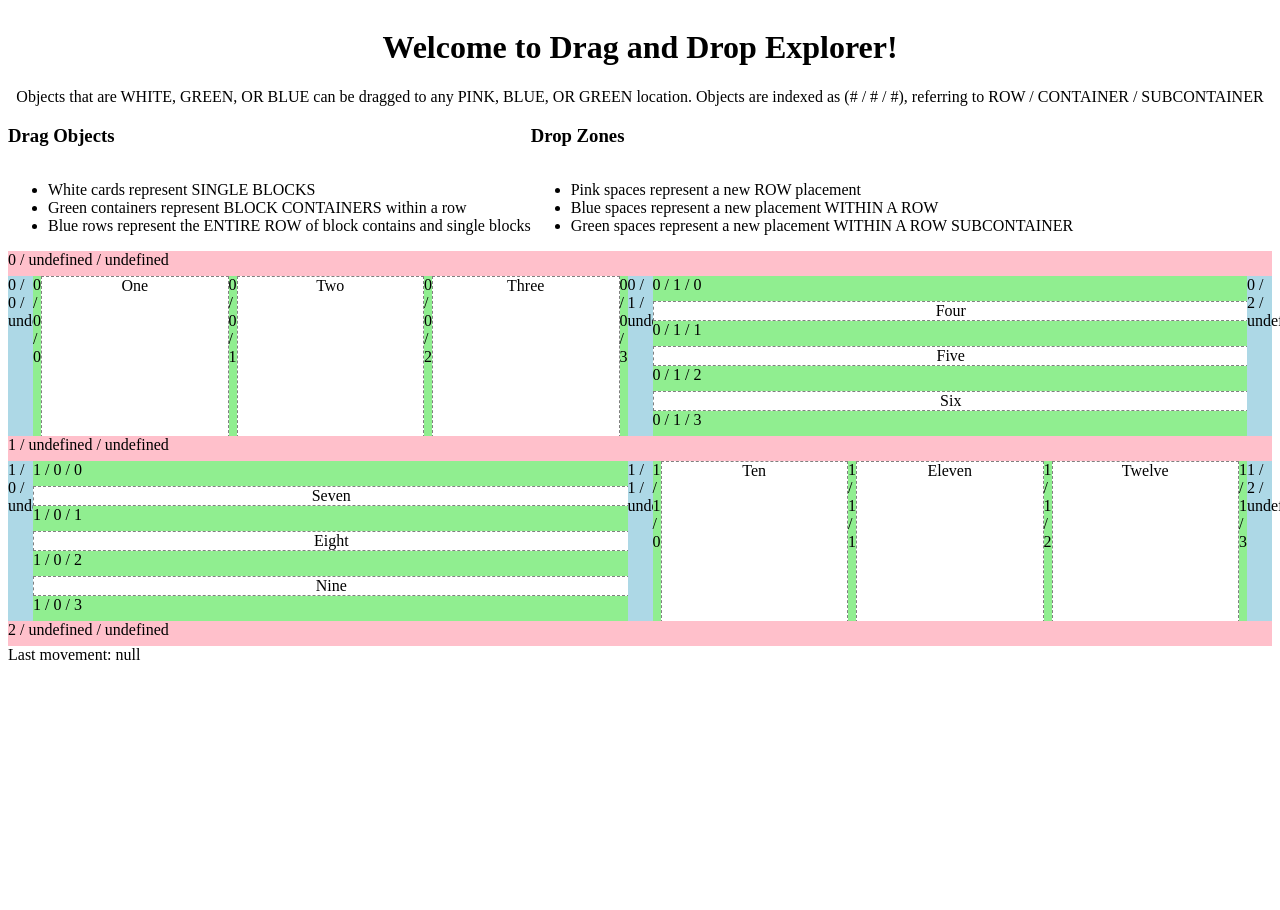
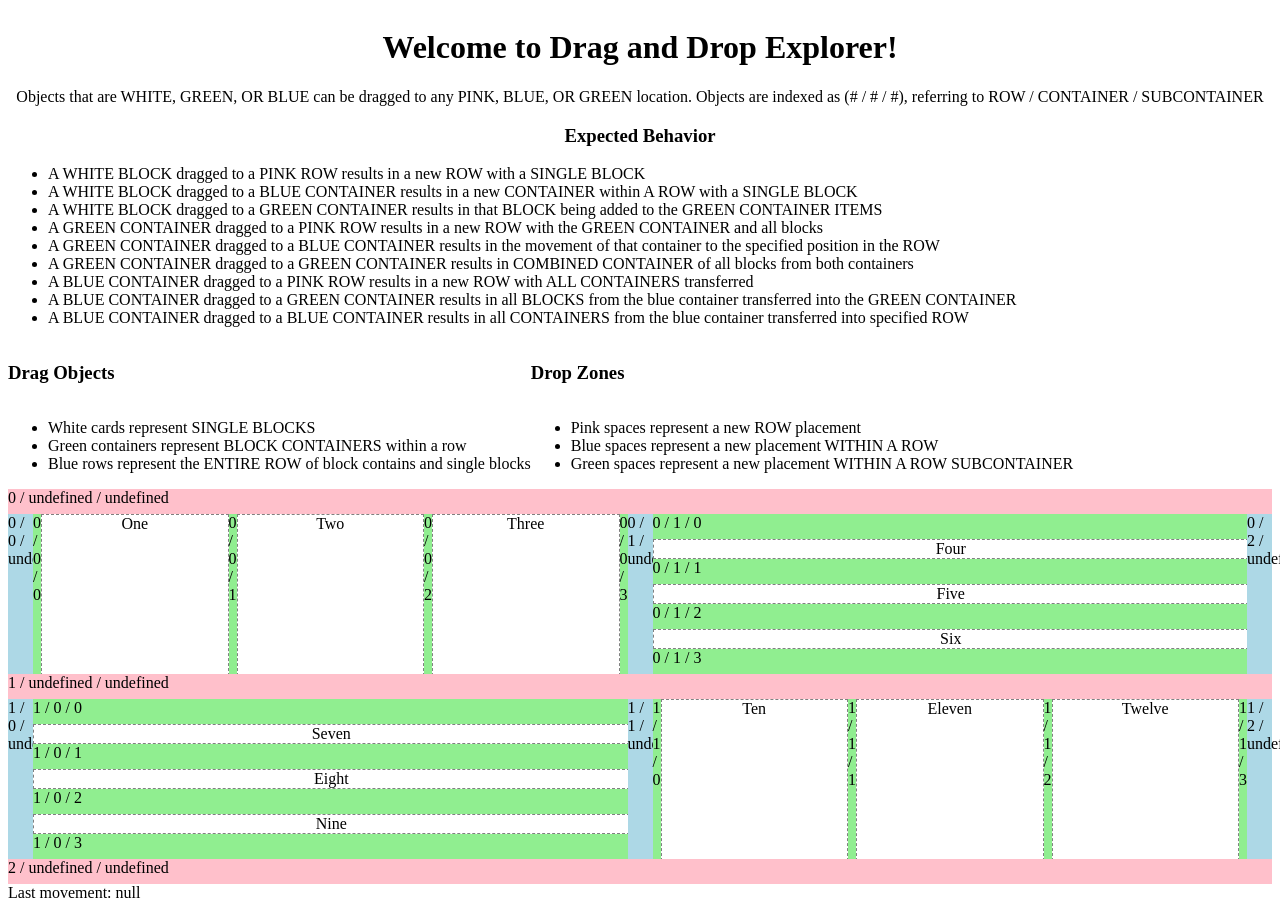
Before and after one commit to njlang10/dnd-testing, a React (Create React App) app: page / in a window 1280 px wide. Shown: the top 910 px of the page. Before the commit the page ends 800 px from the top, so only its background shows below. Built offline with nearby package versions, Linux system fonts and the light colour scheme.

Commit message:
Update index.tsx

```diff
--- a/src/index.tsx
+++ b/src/index.tsx
@@ -366,6 +366,48 @@ function App() {
           BLUE, OR GREEN location. Objects are indexed as (# / # / #), referring
           to ROW / CONTAINER / SUBCONTAINER
         </div>
+        <div>
+          <h3 style={{ textAlign: "center" }}>Expected Behavior</h3>
+          <ul>
+            <li>
+              A WHITE BLOCK dragged to a PINK ROW results in a new ROW with a
+              SINGLE BLOCK{" "}
+            </li>
+            <li>
+              A WHITE BLOCK dragged to a BLUE CONTAINER results in a new
+              CONTAINER within A ROW with a SINGLE BLOCK
+            </li>
+            <li>
+              A WHITE BLOCK dragged to a GREEN CONTAINER results in that BLOCK
+              being added to the GREEN CONTAINER ITEMS
+            </li>
+            <li>
+              A GREEN CONTAINER dragged to a PINK ROW results in a new ROW with
+              the GREEN CONTAINER and all blocks
+            </li>
+            <li>
+              A GREEN CONTAINER dragged to a BLUE CONTAINER results in the
+              movement of that container to the specified position in the ROW
+            </li>
+            <li>
+              A GREEN CONTAINER dragged to a GREEN CONTAINER results in COMBINED
+              CONTAINER of all blocks from both containers{" "}
+            </li>
+            <li>
+              A BLUE CONTAINER dragged to a PINK ROW results in a new ROW with
+              ALL CONTAINERS transferred
+            </li>
+            <li>
+              A BLUE CONTAINER dragged to a GREEN CONTAINER results in all
+              BLOCKS from the blue container transferred into the GREEN
+              CONTAINER
+            </li>
+            <li>
+              A BLUE CONTAINER dragged to a BLUE CONTAINER results in all
+              CONTAINERS from the blue container transferred into specified ROW
+            </li>
+          </ul>
+        </div>
         <div
           style={{
             display: "flex",
```
